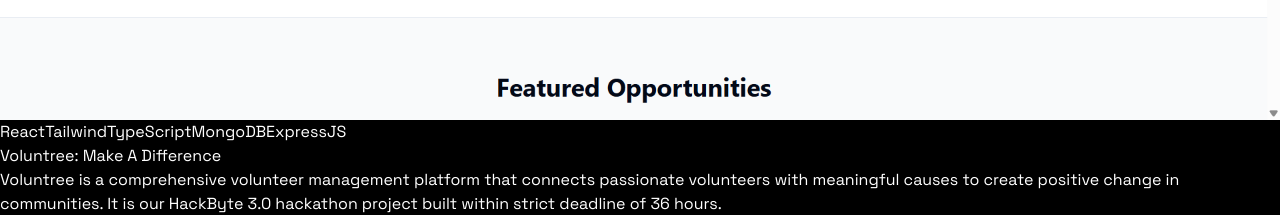
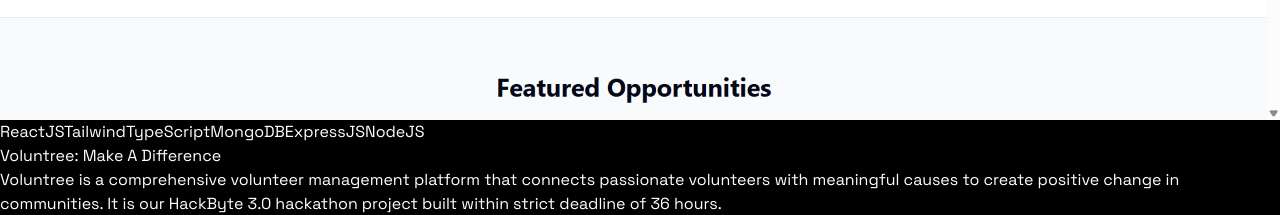
Before and after one commit to govinddwivedi-git/govind-dwivedi, a React (Vite) app: page / in a window 1280 px wide. Shown: the part 1520-1735 px from the top of the page. Built offline with nearby package versions, Linux system fonts and the light colour scheme; no server answers.

Commit message:
update constants

```diff
--- a/src/components/Hero.jsx
+++ b/src/components/Hero.jsx
@@ -23,7 +23,7 @@
       </motion.div>
       <motion.div className="w-full md:w-1/2 lg:p-8" initial = {{ opacity: 0 , scale:0.8}} animate = {{ opacity: 1 , scale:1}} transition = {{duration : 1}}>
         <div className="flex justify-center">
-          <motion.img className="rounded-3xl mt-4" src={govindImg} width={550} height={550} alt="Carl Frank" initial={{opacity:0}} animate={{opacity:1}} transition={{duration:1}} />
+          <motion.img className="rounded-3xl mt-4" src={govindImg} width={550} height={550} alt="Govind Dwivedi" initial={{opacity:0}} animate={{opacity:1}} transition={{duration:1}} />
         </div>
       </motion.div>
 
--- a/src/constants/index.jsx
+++ b/src/constants/index.jsx
@@ -64,7 +64,7 @@
     liveLink: "#",
     isLive: true,
     comingSoon : true,
-    techStack : ["React", "Tailwind", "TypeScript", "MongoDB", "ExpressJS"]
+    techStack : ["ReactJS", "Tailwind", "TypeScript", "MongoDB", "ExpressJS", "NodeJS"]
   },
   {
     id: 2,
@@ -86,7 +86,7 @@
     githubLink: "https://github.com/govinddwivedi-git/govind-dwivedi",
     liveLink: "https://govind-dwivedi.vercel.app/",
     isLive : true,
-    techStack: ["React", "Tailwind", "Framer Motion", "Vercel"]
+    techStack: ["ReactJS", "Tailwind", "Framer Motion", "Vercel"]
   },
   {
     id: 3,
@@ -97,7 +97,7 @@
     githubLink: "https://github.com/govinddwivedi-git/competitive-programming-tracker",
     liveLink: "#",
     isLive : false,
-    techStack: ["React", "Node.js", "MySQL"]
+    techStack: ["ReactJS", "Node.js", "MySQL", "ExpressJS", "Tailwind"]
   },
   {
     id: 5,
@@ -108,7 +108,7 @@
     githubLink: "https://github.com/govinddwivedi-git/chatbot-for-students-queries",
     liveLink: "#",
     isLive : false,
-    techStack: ["Python", "Gemini API", "RAG", "Flask"]
+    techStack: ["React", "Python", "Gemini API", "RAG", "Flask"]
   },
   {
     id: 6,
@@ -119,7 +119,7 @@
     githubLink: "https://github.com/govinddwivedi-git/CodeHorses",
     liveLink: "#",
     isLive : false,
-    techStack: ["JavaScript", "CodeMirror", "Node.js", "CompileX"]
+    techStack: ["JavaScript", "CodeMirror", "Node.js", "CompileX", "Bootstrap"]
   },
   // {
   //   id: 6,
```
